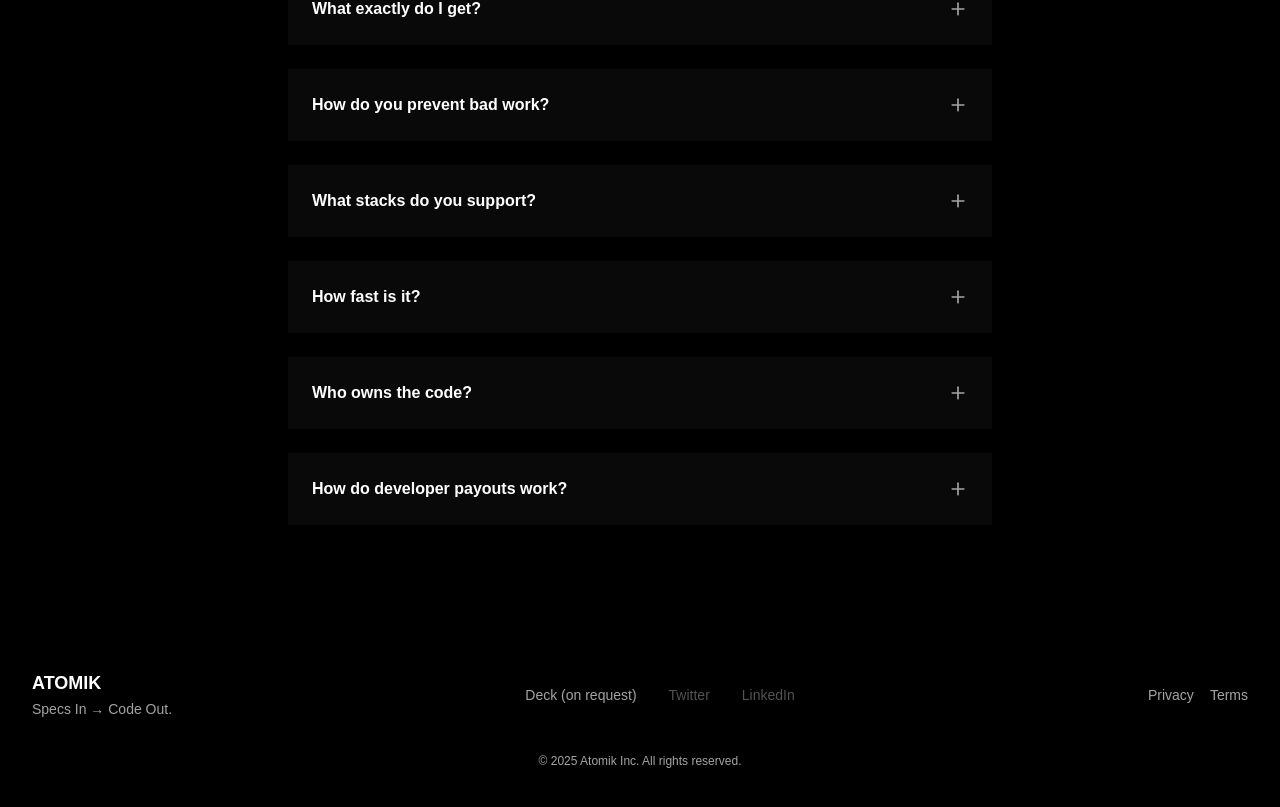
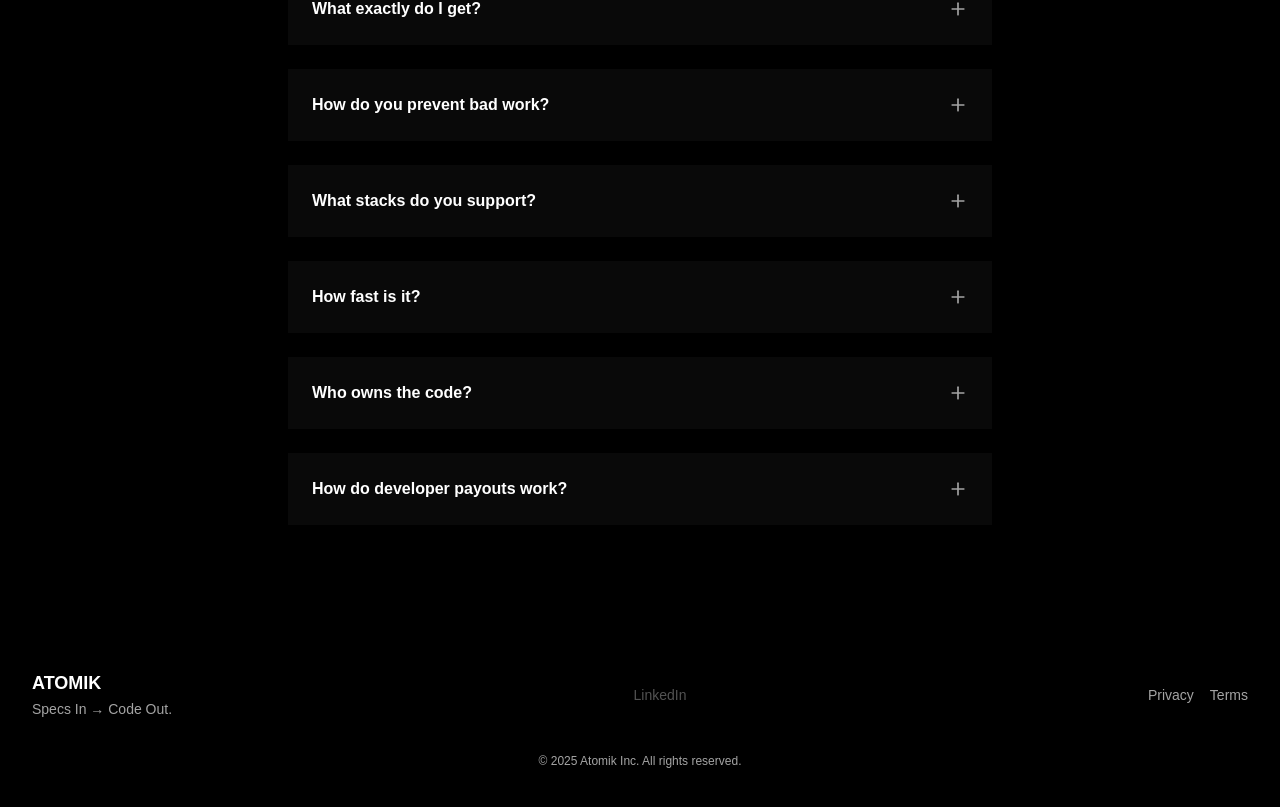
Before and after one commit to medkhalilkhamassi/atomik-landing, a Next.js app: page / in a window 1280 px wide. Shown: the part 2867-3674 px from the top of the page. Built offline with nearby package versions, Linux system fonts and the light colour scheme.

Commit message:
chore: remove Deck request and Twitter links from footer

```diff
--- a/src/components/layout/Footer.tsx
+++ b/src/components/layout/Footer.tsx
@@ -23,8 +23,6 @@ export default function Footer() {
                 </div>
 
                 <div className="flex gap-8 text-sm text-muted-foreground">
-                    <a href="mailto:hello@atomik.dev?subject=Atomik%20Deck%20Request" className="hover:text-foreground transition-colors">{t('footer.deck')}</a>
-                    <span title="Coming Soon" className="cursor-not-allowed opacity-50">Twitter</span>
                     <span title="Coming Soon" className="cursor-not-allowed opacity-50">LinkedIn</span>
                 </div>
 
```
